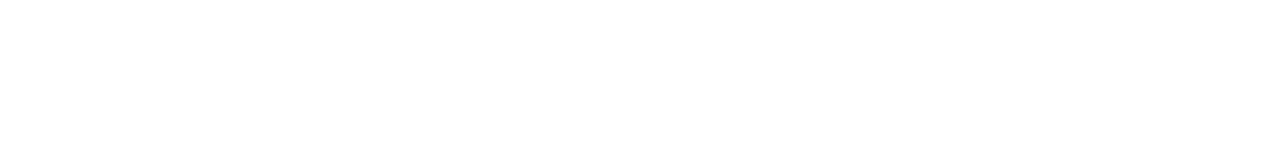
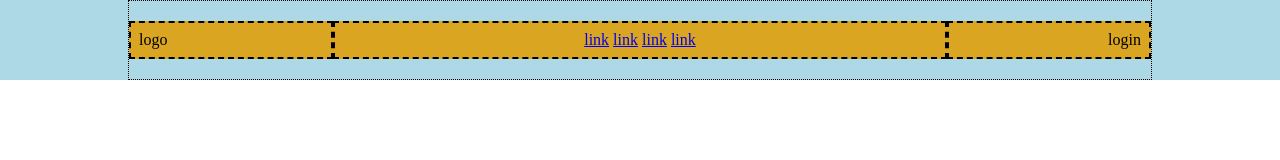
Before and after one commit to SerenaMalusa/htmlcss-struttura-discord, a plain HTML site: page index.html in a window 1280 px wide. Drawn offline with Linux system fonts and the light colour scheme.

Commit message:
added style for header

```diff
--- a/css/style.css
+++ b/css/style.css
@@ -0,0 +1,66 @@
+/* RESET */
+* {
+    margin: 0;
+    padding: 0;
+    box-sizing: border-box;
+}
+
+/* UTILITY */
+img {
+    width: 100%;
+}
+
+.container {
+    width: 80%;
+    margin: 0 auto;
+    height: 100%;
+}
+
+/* DEBUG */
+.wrapper {
+    border: 1px dotted rgb(0, 0, 0);
+    height: 100%;
+
+}
+
+.wrapper > * {
+    border: 2px dashed black;
+    background-color: #daa520;
+}
+
+/* HEADER */
+header {
+    height: 80px;
+
+    /* debug */
+    background: #add8e6;
+}
+
+header .wrapper{
+    display: flex;
+    align-items: center;
+}
+
+.logo,
+.login {
+    /* flex-grow: 1; */
+    width: 20%;
+}
+
+.logo {
+    text-align: start;
+}
+
+.login {
+    text-align: end;
+}
+
+.nav {
+    /* flex-grow: 3; */
+    width: 60%;
+    text-align: center;
+}
+
+header .wrapper > div {
+    padding: 8px;
+}
--- a/index.html
+++ b/index.html
@@ -17,5 +17,22 @@
     <!-- collegamento foglio stile -->
     <link rel="stylesheet" href="./css/style.css" />
   </head>
-  <body></body>
+  <body>
+
+    <header>
+      <div class="container">
+        <div class="wrapper">
+          <div class="logo">logo</div>
+          <div class="nav">
+            <a href="#">link</a>
+            <a href="#">link</a>
+            <a href="#">link</a>
+            <a href="#">link</a>
+          </div>
+          <div class="login">login</div>
+        </div>
+      </div>
+    </header>
+
+  </body>
 </html>
```
